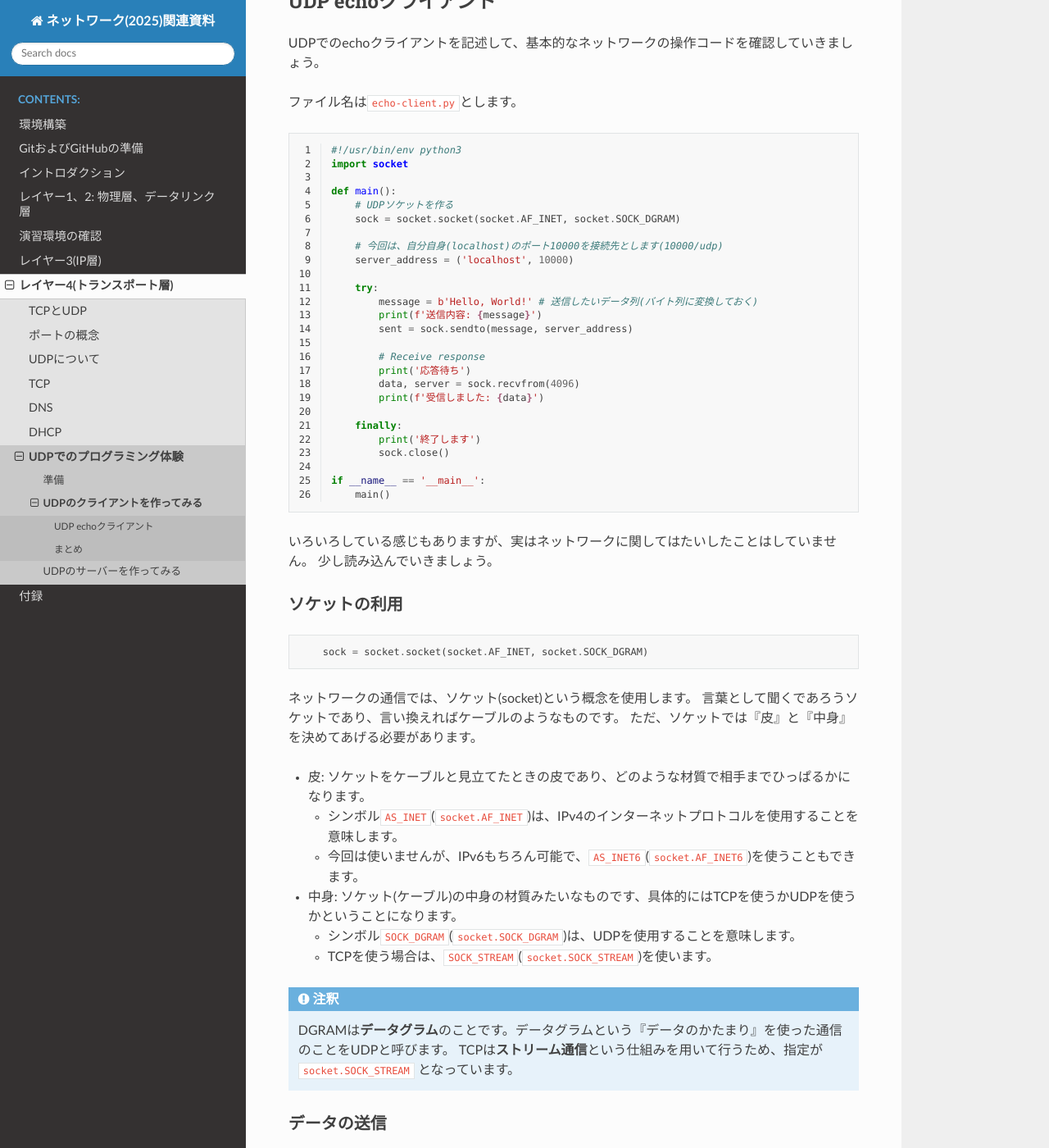
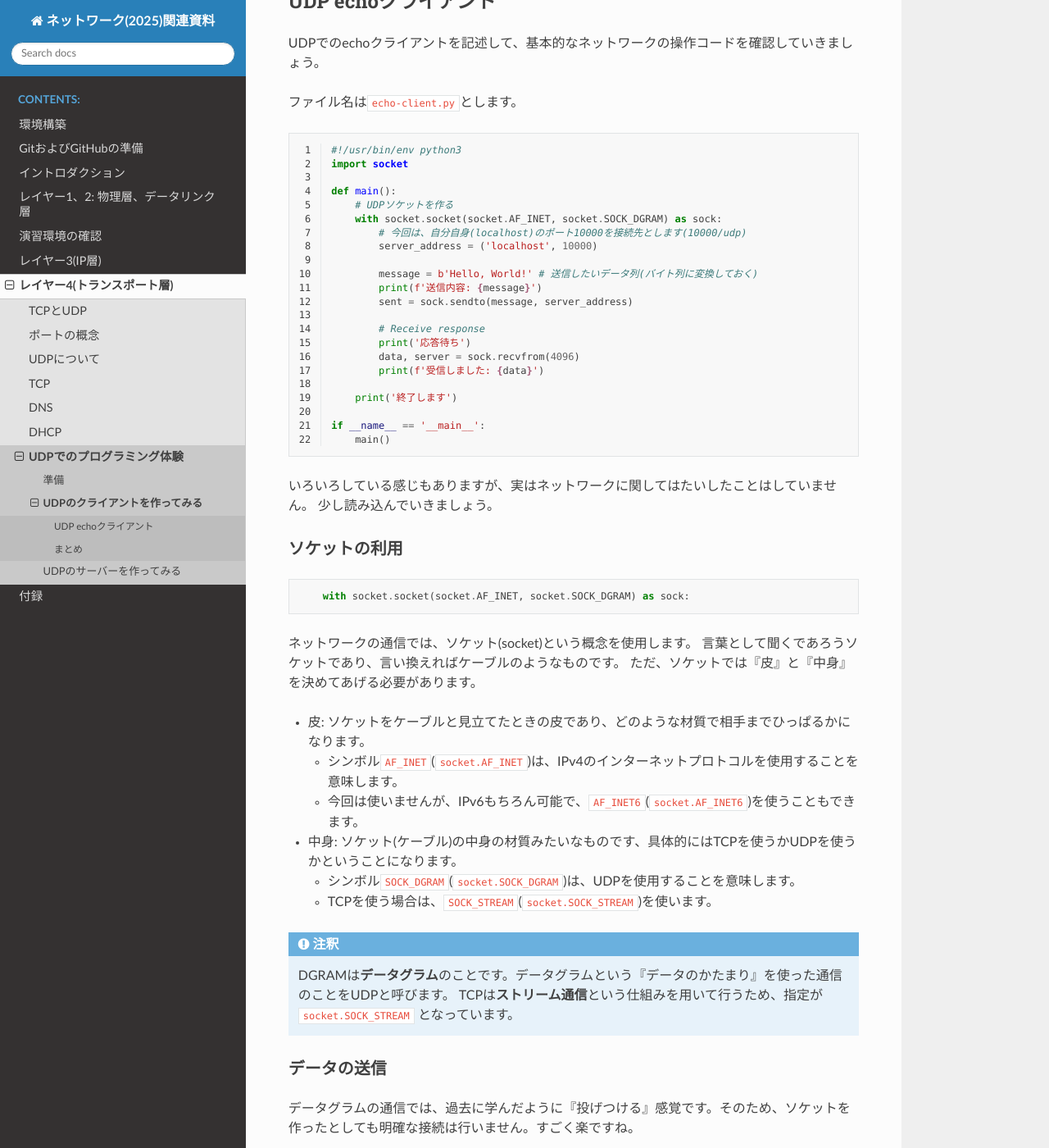
Before and after one commit to densuke/2025-network-doc, a Sphinx documentation site: the page built from source/transport/udp-programming/client.md, in a window 1280 px wide and 1400 px high, scrolled down 508 px. Shown: the whole window at 82% size. Built offline with Sphinx 7.4.7 and the Read the Docs theme 3.1.0, drawn with Linux system fonts in a browser that asks for light colours; pages that are not in the unit, such as notebooks, are missing from menus.

Commit message:
誤植の修正、echo-client.py変更に伴う引用区間の調整(必要な場所があれば)

````diff
--- a/source/transport/udp-programming/client.md
+++ b/source/transport/udp-programming/client.md
@@ -33,15 +33,13 @@ UDPでのechoクライアントを記述して、基本的なネットワーク
 :lines: 6
 ```
 
-
-
 ネットワークの通信では、ソケット(socket)という概念を使用します。
 言葉として聞くであろうソケットであり、言い換えればケーブルのようなものです。
 ただ、ソケットでは『皮』と『中身』を決めてあげる必要があります。
 
 - 皮: ソケットをケーブルと見立てたときの皮であり、どのような材質で相手までひっぱるかになります。
-    - シンボル`AS_INET`(`socket.AF_INET`)は、IPv4のインターネットプロトコルを使用することを意味します。
-    - 今回は使いませんが、IPv6もちろん可能で、`AS_INET6`(`socket.AF_INET6`)を使うこともできます。
+    - シンボル`AF_INET`(`socket.AF_INET`)は、IPv4のインターネットプロトコルを使用することを意味します。
+    - 今回は使いませんが、IPv6もちろん可能で、`AF_INET6`(`socket.AF_INET6`)を使うこともできます。
 - 中身: ソケット(ケーブル)の中身の材質みたいなものです、具体的にはTCPを使うかUDPを使うかということになります。
     - シンボル`SOCK_DGRAM`(`socket.SOCK_DGRAM`)は、UDPを使用することを意味します。
     - TCPを使う場合は、`SOCK_STREAM`(`socket.SOCK_STREAM`)を使います。
--- a/source/transport/udp-programming/sources/echo/echo-client-timeout.py
+++ b/source/transport/udp-programming/sources/echo/echo-client-timeout.py
@@ -3,30 +3,22 @@ import socket
 
 def main():
     # UDPソケットを作る
-    sock = socket.socket(socket.AF_INET, socket.SOCK_DGRAM)
+    with socket.socket(socket.AF_INET, socket.SOCK_DGRAM) as sock:
+        # 今回は、自分自身(localhost)のポート10000を接続先とします(10000/udp)
+        server_address = ('localhost', 10000)
 
-    # 今回は、自分自身(localhost)のポート10000を接続先とします(10000/udp)
-    server_address = ('localhost', 10000)
-
-    try:
         message = b'Hello, World!' # 送信したいデータ列(バイト列に変換しておく)
         print(f'送信内容: {message}')
         sent = sock.sendto(message, server_address)
 
-        # タイムアウトを1秒に設定
-        sock.settimeout(1.0)
-
         # Receive response
         print('応答待ち')
-        try:
-            data, server = sock.recvfrom(4096)
-            print(f'受信しました: {data}')
-        except socket.timeout:
-            print('タイムアウトしました')
+        sock.settimeout(1.0)
+        data, server = sock.recvfrom(4096)
+        print(f'受信しました: {data}')
+        # タイムアウトを1秒に設定
 
-    finally:
-        print('終了します')
-        sock.close()
+    print('終了します')
 
 if __name__ == '__main__':
     main()
--- a/source/transport/udp-programming/sources/echo/echo-client.py
+++ b/source/transport/udp-programming/sources/echo/echo-client.py
@@ -3,12 +3,10 @@ import socket
 
 def main():
     # UDPソケットを作る
-    sock = socket.socket(socket.AF_INET, socket.SOCK_DGRAM)
+    with socket.socket(socket.AF_INET, socket.SOCK_DGRAM) as sock:
+        # 今回は、自分自身(localhost)のポート10000を接続先とします(10000/udp)
+        server_address = ('localhost', 10000)
 
-    # 今回は、自分自身(localhost)のポート10000を接続先とします(10000/udp)
-    server_address = ('localhost', 10000)
-
-    try:
         message = b'Hello, World!' # 送信したいデータ列(バイト列に変換しておく)
         print(f'送信内容: {message}')
         sent = sock.sendto(message, server_address)
@@ -18,9 +16,7 @@ def main():
         data, server = sock.recvfrom(4096)
         print(f'受信しました: {data}')
 
-    finally:
-        print('終了します')
-        sock.close()
+    print('終了します')
 
 if __name__ == '__main__':
     main()
````
Also changed, not shown: other parts of source/transport/udp-programming/client.md (+3 -3 lines).
